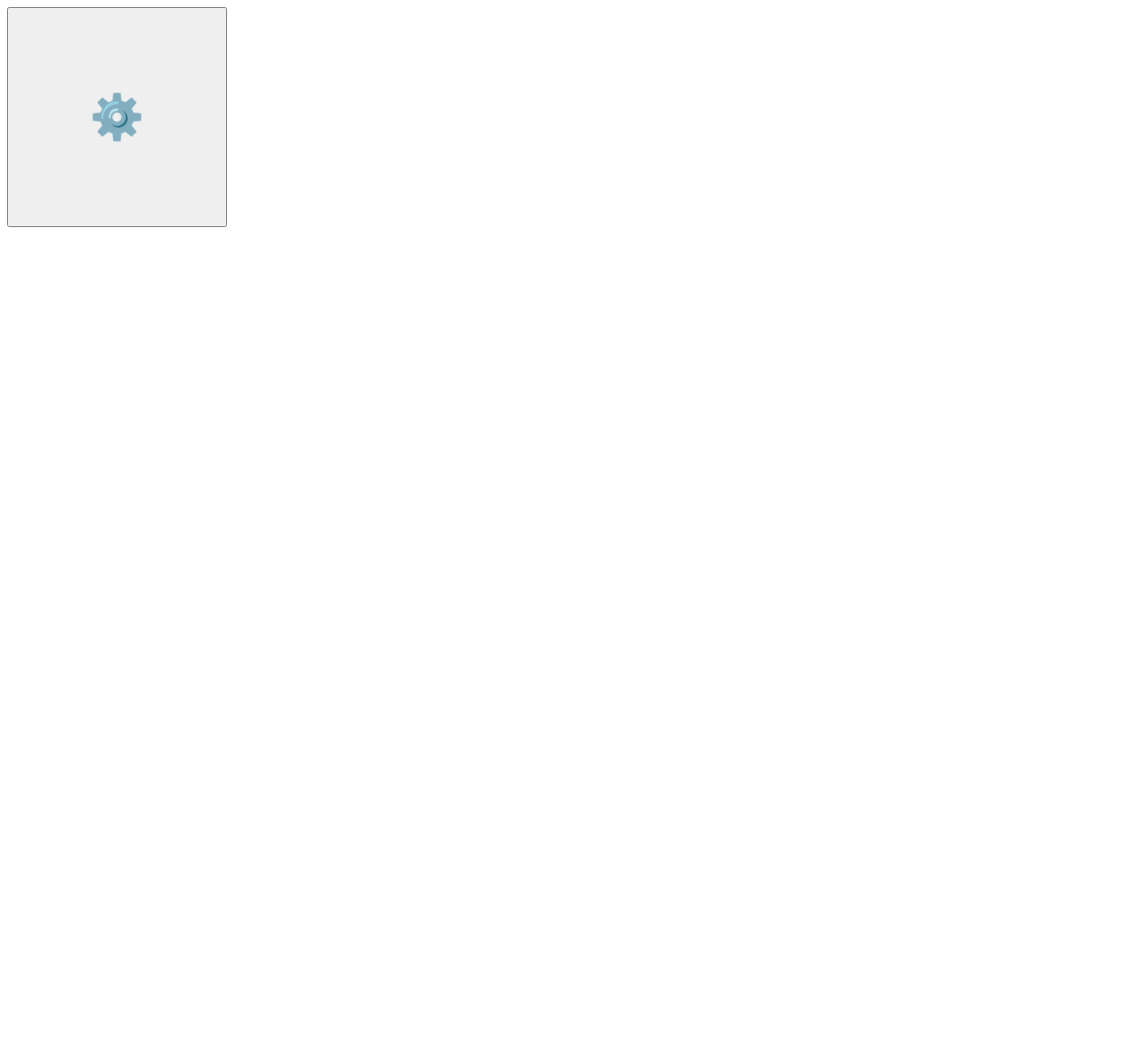
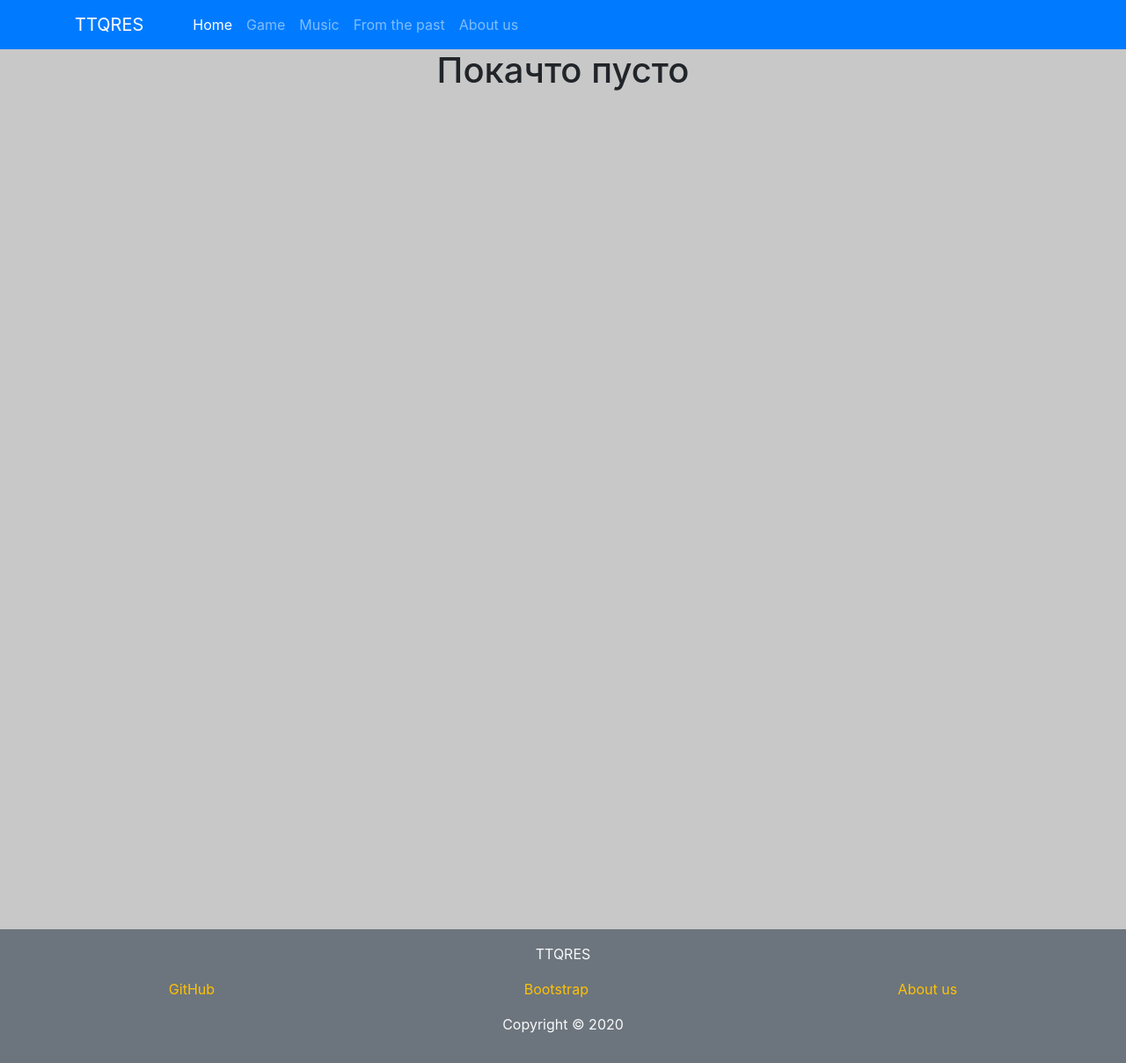
Before and after one commit to motifoye/motifoye.github.io, a plain HTML site: page index.html in a window 1280 px wide. Shown: the whole page at 88% size. Before the commit the page ends 800 px from the top, so only its background shows below. Drawn offline with nearby package versions, Linux system fonts and the light colour scheme.

Commit message:
Update index.html

```diff
--- a/index.html
+++ b/index.html
@@ -1,25 +1,100 @@
-<!DOCTYPE html>
-<html>
+<!doctype html>
+<html lang="ru">
+
 <head>
- <meta charset="UTF-8">
- <title>GitHub Pages</title>
- <style>
-  input {
-  width: 250px;
-  height: 250px;
-  color: brown;
-  font-size: 50px;
- }
- </style>
- <script>
-  function hi() {
-   document.writeln("<h1>Hi there 👋</h1>");
-  }
- </script>
+    <!-- Required meta tags -->
+    <meta charset="utf-8">
+    <meta name="viewport" content="width=device-width, initial-scale=1, shrink-to-fit=no">
+
+    <!-- Bootstrap CSS -->
+    <link rel="stylesheet" href="https://stackpath.bootstrapcdn.com/bootstrap/4.5.0/css/bootstrap.min.css"
+        integrity="sha384-9aIt2nRpC12Uk9gS9baDl411NQApFmC26EwAOH8WgZl5MYYxFfc+NcPb1dKGj7Sk" crossorigin="anonymous">
+
+    <title>TTQRES</title>
 </head>
+
 <body>
- <div>
-  <input type="button" value="⚙️" onclick="hi()">
- </div>
+    <!-- header  -->
+    <header class="navbar navbar-expand-sm navbar-dark bg-primary sticky-top">
+        <div class="container-md">
+            <span class="navbar-brand mr-sm-5" aria-label="TTQRES">TTQRES</span>
+            <button class="navbar-toggler" type="button" data-toggle="collapse" data-target="#navbarSupportedContent"
+                aria-controls="navbarSupportedContent" aria-expanded="false" aria-label="Toggle navigation">
+                <span class="navbar-toggler-icon"></span>
+            </button>
+            <div class="collapse navbar-collapse" id="navbarSupportedContent">
+                <ul class="navbar-nav mr-auto">
+                    <li class="nav-item">
+                        <a href="" class="nav-link active">Home</a>
+                    </li>
+                    <li class="nav-item">
+                        <a href="./html/HTML5-Snake.html" class="nav-link">Game</a>
+                    </li>
+                    <li class="nav-item">
+                        <a href="./html/music.html" class="nav-link">Music</a>
+                    </li>
+                    <li class="nav-item">
+                        <a href="./html/table.html" class="nav-link">From the past</a>
+                    </li>
+                    <li class="nav-item">
+                        <a href="./html/about.html" class="nav-link" aria-label="About us">About us</a>
+                    </li>
+                </ul>
+            </div>
+        </div>
+    </header>
+
+
+    <!-- body  -->
+    <main style="height: 1000px;background-color: rgb(200, 200, 200);">
+        <div class="container-fluid  text-body">
+            <div class="d-flex justify-content-center">
+                <h1>Покачто пусто</h1>
+            </div>
+        </div>
+    </main>
+
+
+    <!-- footer  -->
+    <footer class="p-3 text-muted text-center text-small bg-secondary">
+        <div class="container ">
+            <p class="text-light">TTQRES</p>
+            <!-- <p>Копирование материалов с данного сайта возможно только с разрешения администрации сайта
+                <br>и при указании прямой активной ссылки на источник.
+            </p> -->
+        </div>
+        <div class="d-sm-flex justify-content-around">
+            <ul class="list-inline">
+                <li class="list-inline-item">
+                    <a class="text-warning" href="https://github.com/MOTifoYe" target="_blank">GitHub</a>
+                </li>
+            </ul>
+            <ul class="list-inline">
+                <li class="list-inline-item">
+                    <a class="text-warning" href="https://getbootstrap.com" target="_blank">Bootstrap</a>
+                </li>
+            </ul>
+            <ul class="list-inline">
+                <li class="list-inline-item">
+                    <a class="text-warning" href="./html/about.html">About us</a>
+                </li>
+            </ul>
+        </div>
+        <p class="text-light">Copyright © 2020</p>
+    </footer>
+
+
+    <!-- Optional JavaScript -->
+    <!-- jQuery first, then Popper.js, then Bootstrap JS -->
+    <script src="https://code.jquery.com/jquery-3.5.1.slim.min.js"
+        integrity="sha384-DfXdz2htPH0lsSSs5nCTpuj/zy4C+OGpamoFVy38MVBnE+IbbVYUew+OrCXaRkfj" crossorigin="anonymous">
+        </script>
+    <script src="https://cdn.jsdelivr.net/npm/popper.js@1.16.0/dist/umd/popper.min.js"
+        integrity="sha384-Q6E9RHvbIyZFJoft+2mJbHaEWldlvI9IOYy5n3zV9zzTtmI3UksdQRVvoxMfooAo" crossorigin="anonymous">
+        </script>
+    <script src="https://stackpath.bootstrapcdn.com/bootstrap/4.5.0/js/bootstrap.min.js"
+        integrity="sha384-OgVRvuATP1z7JjHLkuOU7Xw704+h835Lr+6QL9UvYjZE3Ipu6Tp75j7Bh/kR0JKI" crossorigin="anonymous">
+        </script>
 </body>
+
 </html>
```
